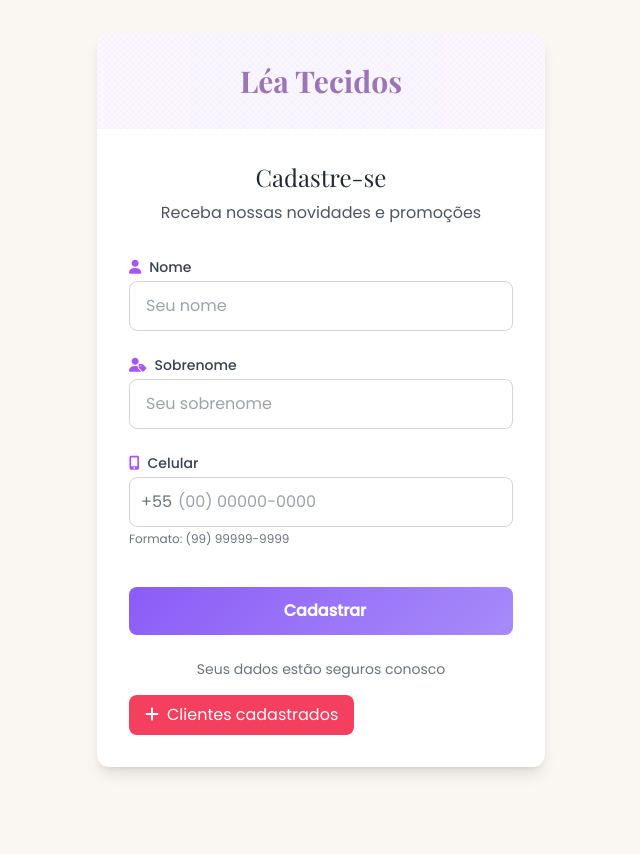
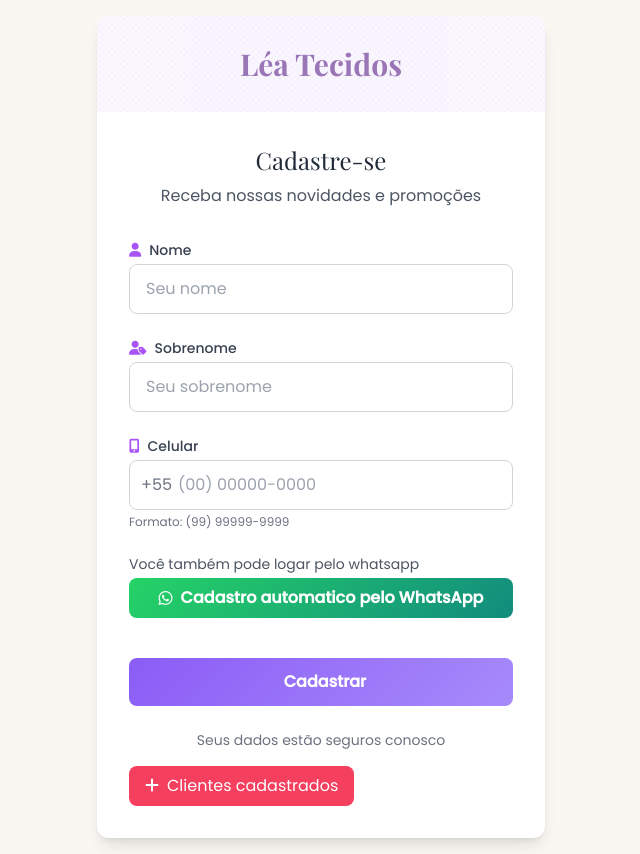
Before and after one commit to GTX1050TiGato/lea-tecidos, a plain HTML site: page index.html in a window 1280 px wide. Shown: the whole page, without its empty margins (319-959 px from the left). Before the commit the page ends 800 px from the top, so only its background shows below. Drawn offline with nearby package versions, Linux system fonts and the light colour scheme.

Commit message:
Add files via upload

```diff
--- a/index.html
+++ b/index.html
@@ -76,6 +76,7 @@
         </div>
 
         <div class="p-8">
+
             <div class="text-center mb-8">
                 <h2 class="title-font text-2xl text-gray-800 mb-2">Cadastre-se</h2>
                 <p class="text-gray-600">Receba nossas novidades e promoções</p>
@@ -122,16 +123,15 @@
                     <p class="text-xs text-gray-500 mt-1">Formato: (99) 99999-9999</p>
                     <p class="hidden text-xs text-red-500 mt-1 peer-invalid:peer-[&:not(:placeholder-shown)]:block">Formato inválido</p>
 
-                    <!-- WhatsApp Fallback -->
-                    <div id="whatsappOption" class="hidden mt-3 text-center">
-                        <p class="text-sm text-gray-600 mb-1">Não conseguiu detectar automaticamente?</p>
-                        <a href="https://wa.me/5511987654321?text=Olá%20Léa%20Tecidos,%20gostaria%20de%20me%20cadastrar"
+
+                </div>
+                            <div >
+                        <p class="text-sm text-gray-600 mb-1">Você também pode logar pelo whatsapp</p>
+                        <a href="https://wa.me/559182068225?text=Olá%20Léa%20Tecidos,%20gostaria%20de%20me%20cadastrar."
                            class="whatsapp-btn inline-flex items-center justify-center w-full py-2 px-4 rounded-lg text-white font-semibold">
-                           <i class="fab fa-whatsapp mr-2"></i>Continuar pelo WhatsApp
+                           <i class="fab fa-whatsapp mr-2"></i>Cadastro automatico pelo WhatsApp
                         </a>
                     </div>
-                </div>
-
                 <div class="pt-4">
                     <button type="submit" id="submitBtn" class="submit-btn w-full py-3 px-4 rounded-lg text-white font-semibold">
                         <i class="fas fa-fabric mr-2"></i>Cadastrar
```
